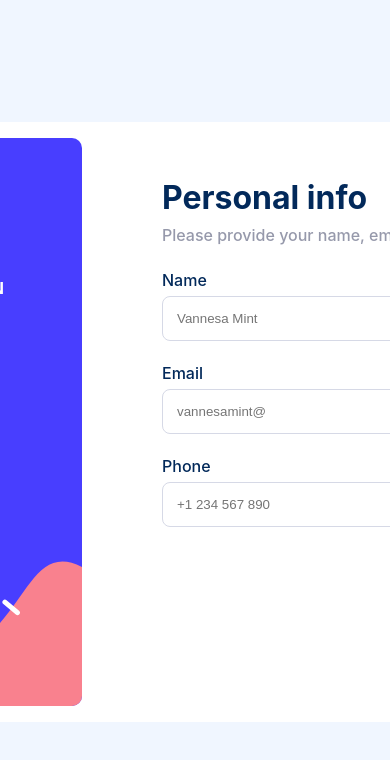
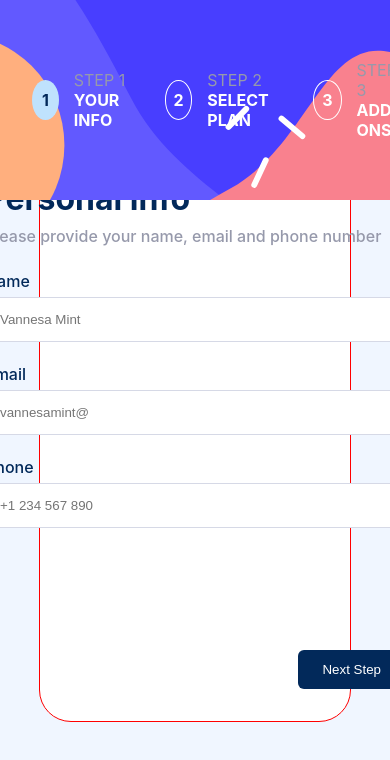
Before and after one commit to M-E-J-O-R/multi_step_form, a React (Create React App) app: page / in a window 390 px wide. Shown: the top 760 px of the page. Built offline with nearby package versions, Linux system fonts and the light colour scheme.

Commit message:
styled mobile view of the navigation component

```diff
--- a/src/App.css
+++ b/src/App.css
@@ -26,3 +26,7 @@
   display: flex;
   flex-direction: column;
   }
+
+  @media only screen and (max-width:815px){
+
+  }
--- a/src/styles/home.module.css
+++ b/src/styles/home.module.css
@@ -2,7 +2,7 @@
   max-width: 900px;
   height: 600px;
   background-color: white;
-  border-radius: 1rem;
+  border-radius: 2rem;
   padding: 1rem;
   display: flex;
   gap: 5rem;
@@ -59,3 +59,11 @@
   border: 1px solid var(--marine-blue);
   color: var(--marine-blue);
 }
+@media only screen and (max-width: 820px) {
+  .home_container {
+    border: 1px solid red;
+    flex-direction: column;
+    width: 80vw;
+
+  }
+}
--- a/src/styles/navigation.module.css
+++ b/src/styles/navigation.module.css
@@ -69,3 +69,20 @@
 .previous_btn:hover {
   color: var(--marine-blue);
 }
+
+@media only screen and (max-width: 820px) {
+  .navigation_container {
+    width: 100vw;
+    height: 200px;
+    background-image: url(../assets/images/bg-sidebar-mobile.svg);
+    flex-direction: row;
+    position: absolute;
+    top: 0;
+    left: 0;
+    z-index: 1;
+    background-position: center;
+    background-repeat: no-repeat;
+    background-size: cover;
+
+  }
+}
```
